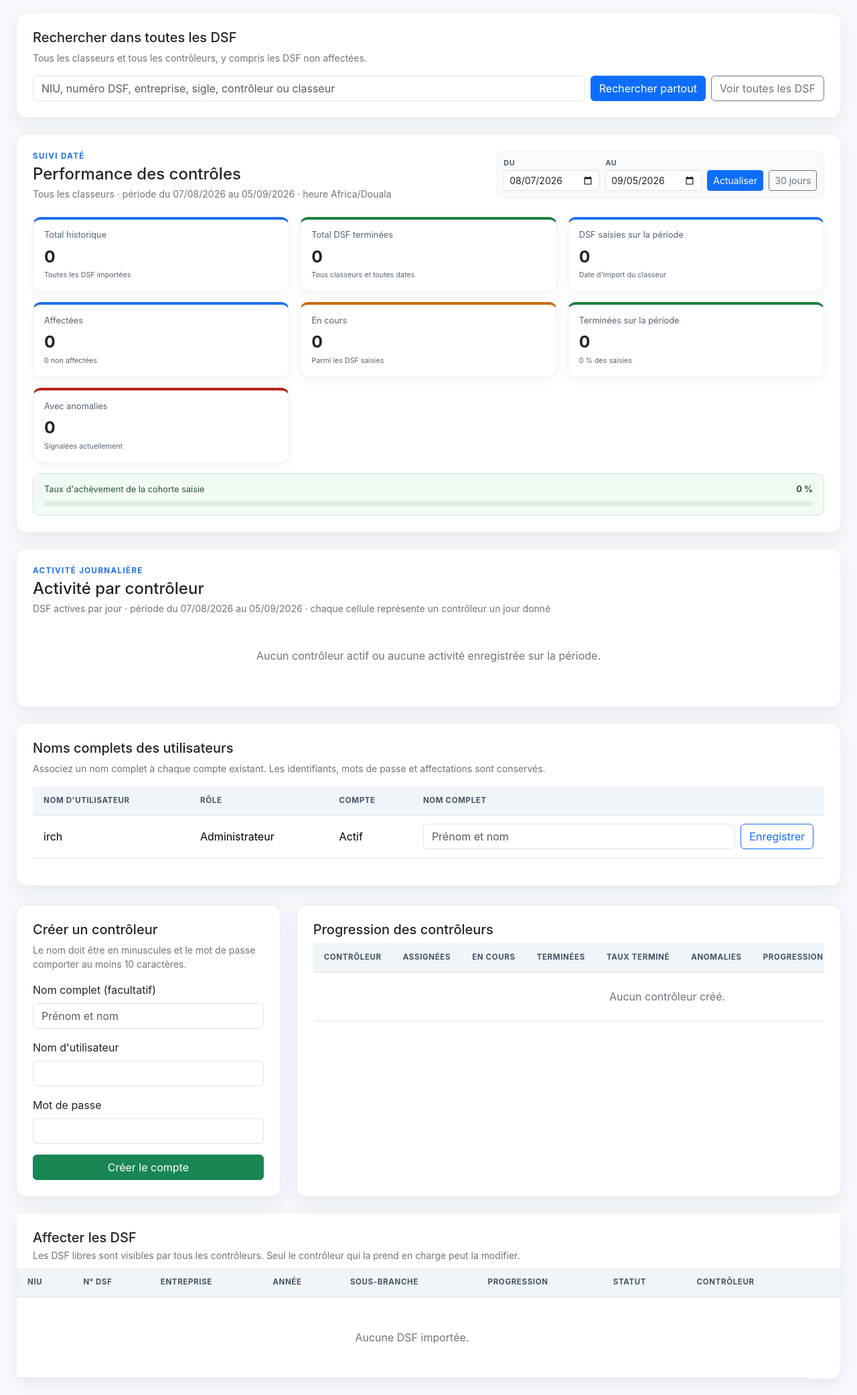
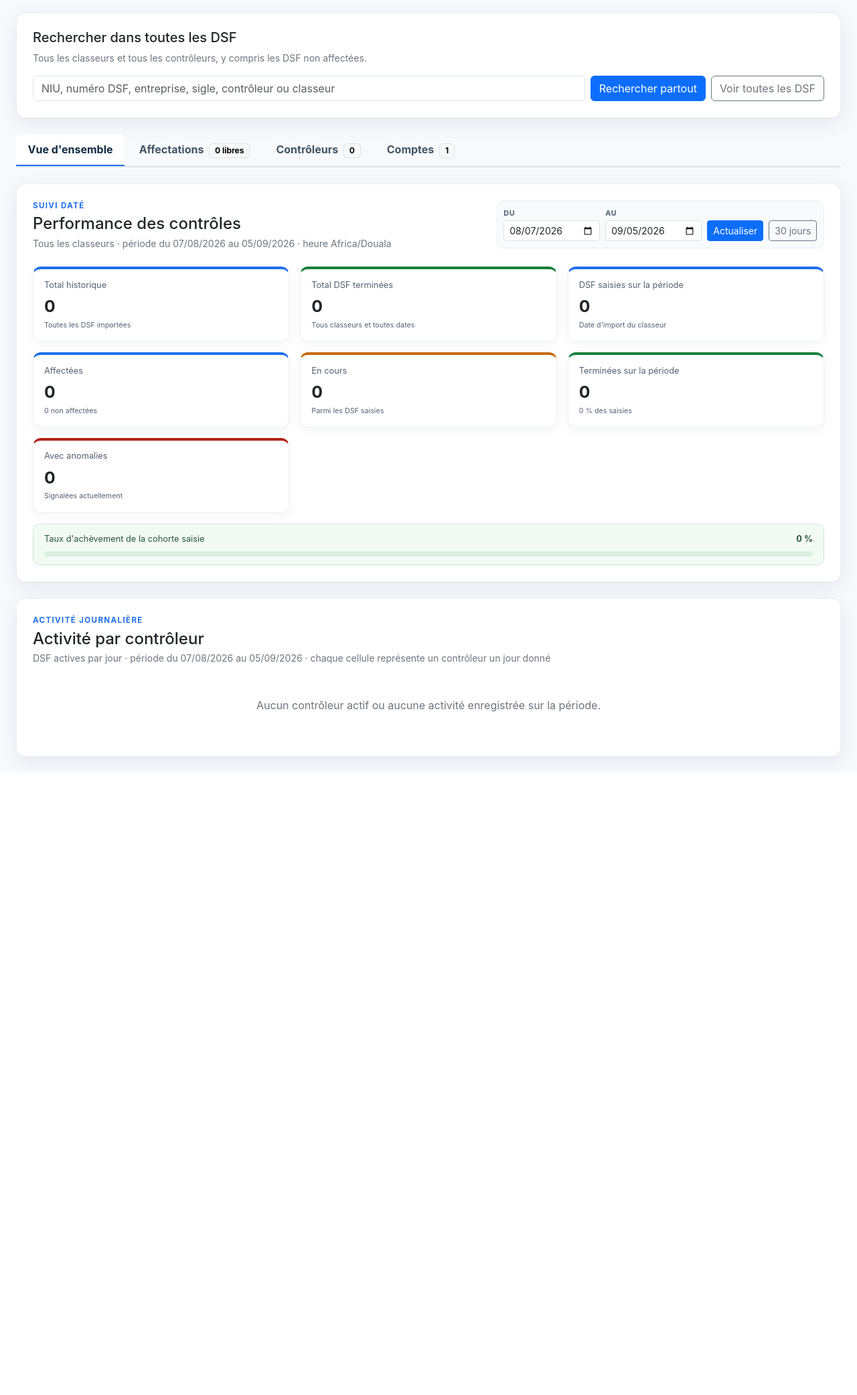
Before and after one commit to irchhjc/Stage-INS, a Flask app: page /admin/ in a window 1280 px wide. Shown: the part 295-2378 px from the top of the page at 67% size. After the commit the page ends 1442 px from the top, so only its background shows below. Run offline with Flask 3, Linux system fonts and the light colour scheme; the visitor is signed in with stand-in values (Sample User, id 1); some libraries are stand-ins or nearby versions.

Commit message:
Organize the admin page into tabs
Split the long administration page into Vue d'ensemble, Affectations,
Contrôleurs and Comptes tabs. The active tab is remembered across form
submissions and can be opened directly via a #pane-* hash.

Co-Authored-By: Claude Sonnet 5.5 <noreply@anthropic.com>

```diff
--- a/app/static/css/style.css
+++ b/app/static/css/style.css
@@ -214,6 +214,11 @@ body {
 .accounting-table th, .accounting-table td { border-right: 1px solid #e7ebef; }
 .accounting-table .poste-column { min-width: 250px; left: 0; z-index: 9; }
 .poste-cell { position: sticky; left: 0; z-index: 5; min-width: 250px; max-width: 360px; background: #fff !important; font-weight: 620; color: #263b4d; }
+.admin-tabs .nav-tabs { gap: .25rem; border-bottom: 2px solid #dbe3ec; flex-wrap: nowrap; overflow-x: auto; overflow-y: hidden; }
+.admin-tabs .nav-link { margin-bottom: -2px; padding: .7rem 1.1rem; color: #435466; font-weight: 650; white-space: nowrap; border: 0; border-bottom: 3px solid transparent; border-radius: 8px 8px 0 0; background: transparent; }
+.admin-tabs .nav-link:hover { color: var(--navy); background: #eef3fb; }
+.admin-tabs .nav-link.active { color: var(--navy); background: #fff; border-bottom-color: var(--blue); }
+.admin-tab-content > .tab-pane > :first-child { margin-top: 1.5rem !important; }
 .fiche-table-heading { padding: .75rem 1rem; border-bottom: 1px solid #e4e9ef; background: #1f3864; color: #fff; border-radius: 14px 14px 0 0; }
 .fiche-grid-wrap { width: 100%; border-radius: 14px; }
 .fiche-table-heading + .fiche-grid-wrap { border-radius: 0 0 14px 14px; }
--- a/app/static/js/app.js
+++ b/app/static/js/app.js
@@ -468,6 +468,19 @@
     window.location.href = url.toString();
   });
 
+  document.querySelectorAll("[data-tab-persist]").forEach(list => {
+    const key = list.dataset.tabPersist;
+    let stored = null;
+    try { stored = window.location.hash.startsWith("#pane-") ? window.location.hash : sessionStorage.getItem(key); } catch (_) {}
+    const trigger = stored && list.querySelector(`[data-bs-target="${stored}"]`);
+    if (trigger && window.bootstrap) window.bootstrap.Tab.getOrCreateInstance(trigger).show();
+    list.addEventListener("shown.bs.tab", event => {
+      const target = event.target.dataset.bsTarget;
+      try { sessionStorage.setItem(key, target); } catch (_) {}
+      history.replaceState(null, "", target);
+    });
+  });
+
   document.getElementById("adminSessionSelector")?.addEventListener("change", event => {
     const url = new URL(window.location.href);
     url.searchParams.set("session_id", event.target.value);
--- a/app/templates/admin/dashboard.html
+++ b/app/templates/admin/dashboard.html
@@ -27,6 +27,18 @@
     </form>
   </div>
 </section>
+
+<nav class="admin-tabs mt-4" aria-label="Sections de l'administration">
+  <ul class="nav nav-tabs" id="adminTabs" role="tablist" data-tab-persist="admin-tab">
+    <li class="nav-item" role="presentation"><button class="nav-link active" id="tab-overview" data-bs-toggle="tab" data-bs-target="#pane-overview" type="button" role="tab" aria-controls="pane-overview" aria-selected="true">Vue d'ensemble</button></li>
+    <li class="nav-item" role="presentation"><button class="nav-link" id="tab-assignments" data-bs-toggle="tab" data-bs-target="#pane-assignments" type="button" role="tab" aria-controls="pane-assignments" aria-selected="false">Affectations <span class="badge text-bg-light border ms-1">{{ performance.summary.unassigned }} libres</span></button></li>
+    <li class="nav-item" role="presentation"><button class="nav-link" id="tab-controllers" data-bs-toggle="tab" data-bs-target="#pane-controllers" type="button" role="tab" aria-controls="pane-controllers" aria-selected="false">Contrôleurs <span class="badge text-bg-light border ms-1">{{ controllers|length }}</span></button></li>
+    <li class="nav-item" role="presentation"><button class="nav-link" id="tab-accounts" data-bs-toggle="tab" data-bs-target="#pane-accounts" type="button" role="tab" aria-controls="pane-accounts" aria-selected="false">Comptes <span class="badge text-bg-light border ms-1">{{ account_users|length }}</span></button></li>
+  </ul>
+</nav>
+
+<div class="tab-content admin-tab-content">
+  <div class="tab-pane fade show active" id="pane-overview" role="tabpanel" aria-labelledby="tab-overview" tabindex="0">
 
 <section class="card panel-card performance-panel mt-4" aria-labelledby="performanceTitle">
   <div class="card-body p-4">
@@ -124,62 +136,9 @@
     {% endif %}
   </div>
 </section>
+  </div>
 
-<section id="accountNames" class="card panel-card mt-4" aria-labelledby="accountNamesTitle">
-  <div class="card-body p-4">
-    <h2 id="accountNamesTitle" class="h5">Noms complets des utilisateurs</h2>
-    <p class="small text-secondary">Associez un nom complet à chaque compte existant. Les identifiants, mots de passe et affectations sont conservés.</p>
-    <div class="table-responsive"><table class="table align-middle">
-      <thead><tr><th>Nom d'utilisateur</th><th>Rôle</th><th>Compte</th><th>Nom complet</th></tr></thead>
-      <tbody>{% for account in account_users %}<tr>
-        <td>{{ account.username }}</td><td>{{ 'Administrateur' if account.is_admin else 'Contrôleur' }}</td>
-        <td>{{ 'Actif' if account.is_active else 'Désactivé' }}</td>
-        <td><form class="d-flex gap-2" method="post" action="{{ url_for('admin.update_full_name', user_id=account.id) }}">
-          <input type="hidden" name="csrf_token" value="{{ csrf_token }}">
-          <label class="visually-hidden" for="fullName{{ account.id }}">Nom complet de {{ account.username }}</label>
-          <input id="fullName{{ account.id }}" name="full_name" class="form-control" maxlength="150" value="{{ account.full_name or '' }}" placeholder="Prénom et nom">
-          <button class="btn btn-outline-primary" type="submit">Enregistrer</button>
-        </form></td>
-      </tr>{% endfor %}</tbody>
-    </table></div>
-  </div>
-</section>
-
-<div class="row g-4 mt-1">
-  <div class="col-xl-4">
-    <div class="card panel-card h-100"><div class="card-body p-4">
-      <h2 class="h5">Créer un contrôleur</h2>
-      <p class="small text-secondary">Le nom doit être en minuscules et le mot de passe comporter au moins 10 caractères.</p>
-      <form method="post" action="{{ url_for('admin.create_controller') }}">
-        <input type="hidden" name="csrf_token" value="{{ csrf_token }}">
-        <div class="mb-3"><label class="form-label" for="newFullName">Nom complet (facultatif)</label><input id="newFullName" name="full_name" class="form-control" maxlength="150" autocomplete="name" placeholder="Prénom et nom"></div>
-        <div class="mb-3"><label class="form-label" for="newUsername">Nom d'utilisateur</label><input id="newUsername" name="username" class="form-control" pattern="[a-z0-9._-]{3,50}" minlength="3" maxlength="50" required autocapitalize="none" spellcheck="false"></div>
-        <div class="mb-3"><label class="form-label" for="newPassword">Mot de passe</label><input id="newPassword" name="password" type="password" class="form-control" minlength="10" required autocomplete="new-password"></div>
-        <button class="btn btn-success w-100">Créer le compte</button>
-      </form>
-    </div></div>
-  </div>
-  <div class="col-xl-8">
-    <div class="card panel-card h-100"><div class="card-body p-4">
-      <h2 class="h5">Progression des contrôleurs</h2>
-      <div class="table-responsive"><table class="table align-middle mb-0"><thead><tr><th>Contrôleur</th><th>Assignées</th><th>En cours</th><th>Terminées</th><th>Taux terminé</th><th>Anomalies</th><th>Progression moyenne</th><th>Retrait des affectations</th></tr></thead><tbody>
-        {% for row in controller_progress %}<tr><td class="fw-semibold">{{ row.user.display_label }}</td><td>{{ row.total }}</td><td>{{ row.in_progress }}</td><td>{{ row.completed }}</td><td><strong>{{ row.completion_rate }}%</strong></td><td>{% if row.anomalies %}<span class="badge text-bg-danger">{{ row.anomalies }}</span>{% else %}0{% endif %}</td><td><div class="d-flex align-items-center gap-2"><div class="progress admin-progress"><div class="progress-bar bg-success" style="width:{{ row.progress }}%"></div></div><span>{{ row.progress }}%</span></div></td>
-        <td>
-          <form method="post" action="{{ url_for('admin.unassign_not_started', controller_id=row.user.id) }}"
-                onsubmit="return window.confirm('Retirer toutes les DSF non commencées de ce contrôleur, dans tous les classeurs ? Les données seront conservées.');">
-            <input type="hidden" name="csrf_token" value="{{ csrf_token }}">
-            <button class="btn btn-sm btn-outline-danger" type="submit" {{ 'disabled' if row.not_started == 0 else '' }}>
-              Retirer les non commencées ({{ row.not_started }})
-            </button>
-            <small class="d-block text-secondary mt-1">Tous les classeurs · données conservées</small>
-          </form>
-        </td></tr>
-        {% else %}<tr><td colspan="8" class="text-center py-4 text-secondary">Aucun contrôleur créé.</td></tr>{% endfor %}
-      </tbody></table></div>
-    </div></div>
-  </div>
-</div>
-
+  <div class="tab-pane fade" id="pane-assignments" role="tabpanel" aria-labelledby="tab-assignments" tabindex="0">
 <div class="card panel-card mt-4">
   <div class="card-header bg-white border-0 p-4 pb-2">
     <div class="d-flex justify-content-between align-items-center gap-3 flex-wrap"><div><h2 class="h5 mb-1">Affecter les DSF</h2><p class="small text-secondary mb-0">Les DSF libres sont visibles par tous les contrôleurs. Seul le contrôleur qui la prend en charge peut la modifier.</p></div>
@@ -224,4 +183,65 @@
     {% else %}<tr><td colspan="8" class="text-center py-5 text-secondary">Aucune DSF importée.</td></tr>{% endfor %}
   </tbody></table></div>
 </div>
+  </div>
+
+  <div class="tab-pane fade" id="pane-controllers" role="tabpanel" aria-labelledby="tab-controllers" tabindex="0">
+<div class="row g-4 mt-1">
+  <div class="col-xl-4">
+    <div class="card panel-card h-100"><div class="card-body p-4">
+      <h2 class="h5">Créer un contrôleur</h2>
+      <p class="small text-secondary">Le nom doit être en minuscules et le mot de passe comporter au moins 10 caractères.</p>
+      <form method="post" action="{{ url_for('admin.create_controller') }}">
+        <input type="hidden" name="csrf_token" value="{{ csrf_token }}">
+        <div class="mb-3"><label class="form-label" for="newFullName">Nom complet (facultatif)</label><input id="newFullName" name="full_name" class="form-control" maxlength="150" autocomplete="name" placeholder="Prénom et nom"></div>
+        <div class="mb-3"><label class="form-label" for="newUsername">Nom d'utilisateur</label><input id="newUsername" name="username" class="form-control" pattern="[a-z0-9._-]{3,50}" minlength="3" maxlength="50" required autocapitalize="none" spellcheck="false"></div>
+        <div class="mb-3"><label class="form-label" for="newPassword">Mot de passe</label><input id="newPassword" name="password" type="password" class="form-control" minlength="10" required autocomplete="new-password"></div>
+        <button class="btn btn-success w-100">Créer le compte</button>
+      </form>
+    </div></div>
+  </div>
+  <div class="col-xl-8">
+    <div class="card panel-card h-100"><div class="card-body p-4">
+      <h2 class="h5">Progression des contrôleurs</h2>
+      <div class="table-responsive"><table class="table align-middle mb-0"><thead><tr><th>Contrôleur</th><th>Assignées</th><th>En cours</th><th>Terminées</th><th>Taux terminé</th><th>Anomalies</th><th>Progression moyenne</th><th>Retrait des affectations</th></tr></thead><tbody>
+        {% for row in controller_progress %}<tr><td class="fw-semibold">{{ row.user.display_label }}</td><td>{{ row.total }}</td><td>{{ row.in_progress }}</td><td>{{ row.completed }}</td><td><strong>{{ row.completion_rate }}%</strong></td><td>{% if row.anomalies %}<span class="badge text-bg-danger">{{ row.anomalies }}</span>{% else %}0{% endif %}</td><td><div class="d-flex align-items-center gap-2"><div class="progress admin-progress"><div class="progress-bar bg-success" style="width:{{ row.progress }}%"></div></div><span>{{ row.progress }}%</span></div></td>
+        <td>
+          <form method="post" action="{{ url_for('admin.unassign_not_started', controller_id=row.user.id) }}"
+                onsubmit="return window.confirm('Retirer toutes les DSF non commencées de ce contrôleur, dans tous les classeurs ? Les données seront conservées.');">
+            <input type="hidden" name="csrf_token" value="{{ csrf_token }}">
+            <button class="btn btn-sm btn-outline-danger" type="submit" {{ 'disabled' if row.not_started == 0 else '' }}>
+              Retirer les non commencées ({{ row.not_started }})
+            </button>
+            <small class="d-block text-secondary mt-1">Tous les classeurs · données conservées</small>
+          </form>
+        </td></tr>
+        {% else %}<tr><td colspan="8" class="text-center py-4 text-secondary">Aucun contrôleur créé.</td></tr>{% endfor %}
+      </tbody></table></div>
+    </div></div>
+  </div>
+</div>
+  </div>
+
+  <div class="tab-pane fade" id="pane-accounts" role="tabpanel" aria-labelledby="tab-accounts" tabindex="0">
+<section id="accountNames" class="card panel-card mt-4" aria-labelledby="accountNamesTitle">
+  <div class="card-body p-4">
+    <h2 id="accountNamesTitle" class="h5">Noms complets des utilisateurs</h2>
+    <p class="small text-secondary">Associez un nom complet à chaque compte existant. Les identifiants, mots de passe et affectations sont conservés.</p>
+    <div class="table-responsive"><table class="table align-middle">
+      <thead><tr><th>Nom d'utilisateur</th><th>Rôle</th><th>Compte</th><th>Nom complet</th></tr></thead>
+      <tbody>{% for account in account_users %}<tr>
+        <td>{{ account.username }}</td><td>{{ 'Administrateur' if account.is_admin else 'Contrôleur' }}</td>
+        <td>{{ 'Actif' if account.is_active else 'Désactivé' }}</td>
+        <td><form class="d-flex gap-2" method="post" action="{{ url_for('admin.update_full_name', user_id=account.id) }}">
+          <input type="hidden" name="csrf_token" value="{{ csrf_token }}">
+          <label class="visually-hidden" for="fullName{{ account.id }}">Nom complet de {{ account.username }}</label>
+          <input id="fullName{{ account.id }}" name="full_name" class="form-control" maxlength="150" value="{{ account.full_name or '' }}" placeholder="Prénom et nom">
+          <button class="btn btn-outline-primary" type="submit">Enregistrer</button>
+        </form></td>
+      </tr>{% endfor %}</tbody>
+    </table></div>
+  </div>
+</section>
+  </div>
+</div>
 {% endblock %}
```
Also changed, not shown: tests/e2e/test_playwright_workflow.py (+4 -0 lines).
